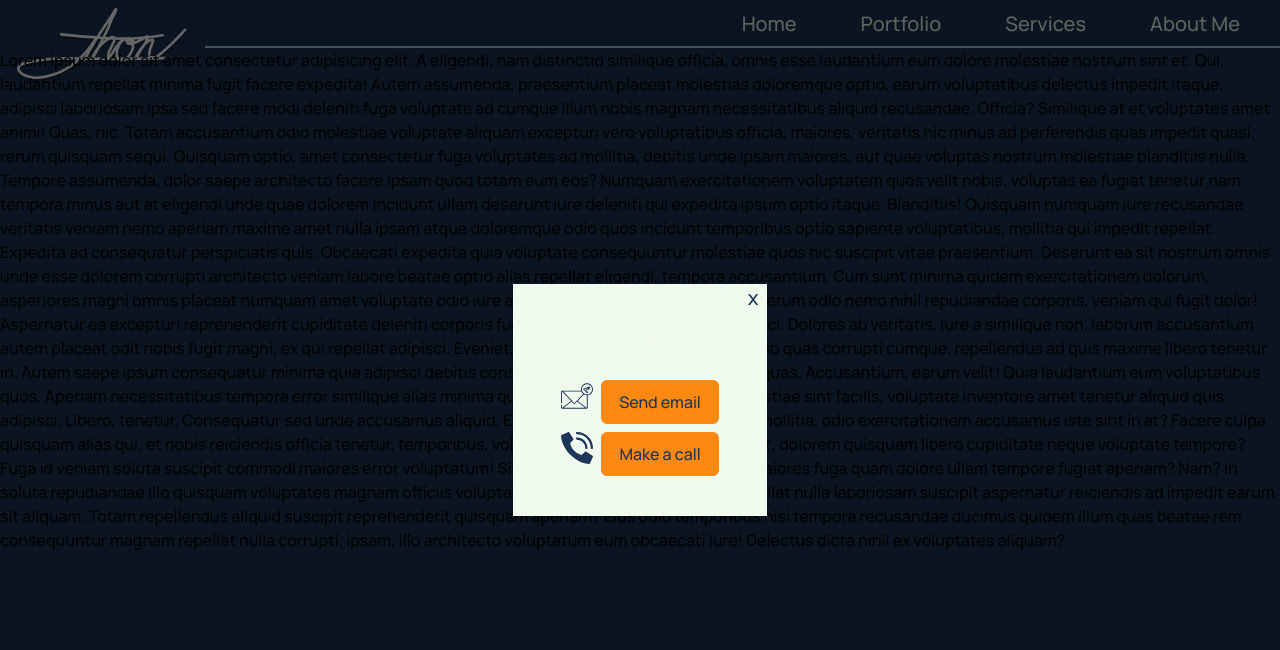
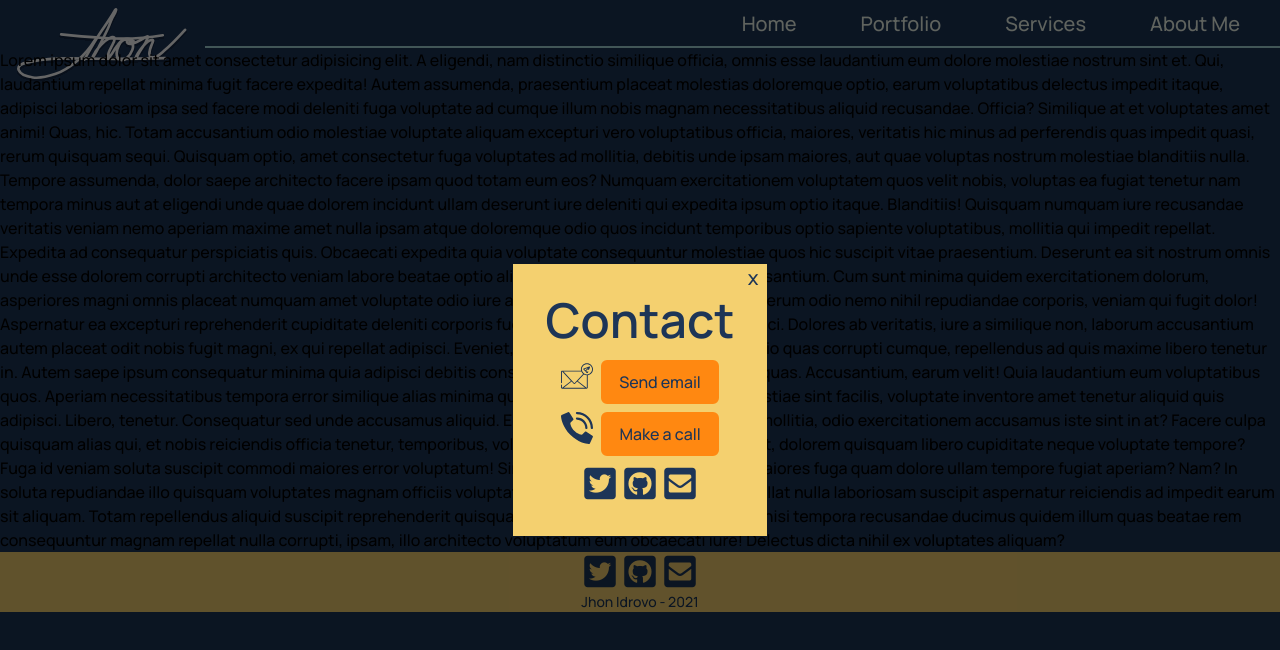
Before and after one commit to Jhon-Idrovo/portfolio-nextjs, a Next.js app: page /tests in a window 1280 px wide. Shown: the top 650 px of the page. Built offline with nearby package versions, Linux system fonts and the light colour scheme.

Commit message:
added footer and corrected about image

```diff
--- a/components/Contact.jsx
+++ b/components/Contact.jsx
@@ -2,20 +2,21 @@ import Link from "next/link";
 import { useRouter } from "next/router";
 
 import { es, en } from "../lib/texts";
+import SocialIcons from "./SocialIcons";
 
 function Contact({ close }) {
-  const router = useRouter()
-  const texts = router.locale==='es'?es:en;
+  const router = useRouter();
+  const texts = router.locale === "es" ? es : en;
   return (
     <div className="contact-base">
-      <div className="relative bg-secondary flex flex-col justify-center items-center p-8">
+      <div className="relative bg-primary flex flex-col justify-center items-center p-8">
         <button
-          className="text-txt-secondary text-xl absolute top-0 right-2"
+          className="text-txt-primary text-xl absolute top-0 right-2"
           onClick={close}
         >
           x
         </button>
-        <h2 className="text-txt-base mb-4">{texts.contact}</h2>
+        <h2 className="text-txt-primary mb-4">{texts.contact}</h2>
         <div className="contact-item">
           <svg
             id="email-icon"
@@ -63,6 +64,7 @@ function Contact({ close }) {
         {/* <Link href="">
         <a>Reach on Twitter</a>
 </Link> */}
+        <SocialIcons />
       </div>
     </div>
   );
--- a/components/Footer.jsx
+++ b/components/Footer.jsx
@@ -1,34 +1,13 @@
 import Link from "next/link";
-import { useRouter } from "next/router";
-
-import { es, en } from "../lib/texts";
-
-function Footer({openContact}) {
-  const router = useRouter();
-  const { locale } = router;
-  const texts = locale === "en" ? en : es;
+import SocialIcons from "./SocialIcons";
+function Footer() {
   return (
-    <footer className="w-screen bg-primary fixed bottom-0 right-0 left-0">
-      <nav className="footer-nav">
-        <ul className="mx-auto flex">
-          <li className="footer-item">
-            <Link href="/#portfolio">
-              <a>{texts.footerNavIndex}</a>
-            </Link>
-          </li>
-          <li className="footer-item">
-            <Link href="/#benefits">
-              <a>{texts.footerNavIndex1}</a>
-            </Link>
-          </li>
-          <li className="footer-item">
-            <Link href="/#contact">
-              <a onClick={openContact}>{texts.footerNavIndex2}</a>
-            </Link>
-          </li>
-        </ul>
-      </nav>
-    </footer>
+    <div className="main-footer">
+      <SocialIcons />
+      <p className="text-txt-primary w-min whitespace-nowrap mx-auto text-sm font-thin">
+        Jhon Idrovo - 2021
+      </p>
+    </div>
   );
 }
 
--- /dev/null
+++ b/components/MobileFooter.jsx
@@ -0,0 +1,35 @@
+import Link from "next/link";
+import { useRouter } from "next/router";
+
+import { es, en } from "../lib/texts";
+
+function MobileFooter({ openContact }) {
+  const router = useRouter();
+  const { locale } = router;
+  const texts = locale === "en" ? en : es;
+  return (
+    <footer className="w-screen bg-primary fixed bottom-0 right-0 left-0">
+      <nav className="footer-nav">
+        <ul className="mx-auto flex">
+          <li className="footer-item">
+            <Link href="/#portfolio">
+              <a>{texts.footerNavIndex}</a>
+            </Link>
+          </li>
+          <li className="footer-item">
+            <Link href="/#benefits">
+              <a>{texts.footerNavIndex1}</a>
+            </Link>
+          </li>
+          <li className="footer-item">
+            <Link href="/#contact">
+              <a onClick={openContact}>{texts.footerNavIndex2}</a>
+            </Link>
+          </li>
+        </ul>
+      </nav>
+    </footer>
+  );
+}
+
+export default MobileFooter;
--- /dev/null
+++ b/components/SocialIcons.jsx
@@ -0,0 +1,30 @@
+import Link from "next/link";
+function SocialIcons() {
+  return (
+    <div className="social-icons-container">
+      <div className="social-icon">
+        <Link href="https://twitter.com/JhonIdrovo_D">
+          <a target="_blank">
+            <i class="fab fa-twitter-square"></i>
+          </a>
+        </Link>
+      </div>
+      <div className="social-icon">
+        <Link href="https://twitter.com/JhonIdrovo_D">
+          <a target="_blank">
+            <i class="fab fa-github-square"></i>
+          </a>
+        </Link>
+      </div>
+      <div className="social-icon">
+        <Link href="mailto:jhonidrovo3@gmail.com">
+          <a>
+            <i class="fas fa-envelope-square"></i>
+          </a>
+        </Link>
+      </div>
+    </div>
+  );
+}
+
+export default SocialIcons;
--- a/pages/_app.js
+++ b/pages/_app.js
@@ -6,7 +6,7 @@ import "../styles/global.css";
 import NavBar from "../components/NavBar";
 import Footer from "../components/Footer";
 import Contact from "../components/Contact";
-
+import MobileFooter from "../components/MobileFooter";
 export default function App({ Component, pageProps }) {
   useEffect(() => {
     AOS.init();
@@ -36,12 +36,21 @@ export default function App({ Component, pageProps }) {
           href="https://fonts.googleapis.com/css2?family=Manrope:wght@500;600;700&display=swap"
           rel="stylesheet"
         ></link>
+        {/* Fonts Awesome */}
+        <link
+          rel="stylesheet"
+          href="https://cdnjs.cloudflare.com/ajax/libs/font-awesome/5.15.4/css/all.min.css"
+          integrity="sha512-1ycn6IcaQQ40/MKBW2W4Rhis/DbILU74C1vSrLJxCq57o941Ym01SwNsOMqvEBFlcgUa6xLiPY/NS5R+E6ztJQ=="
+          crossOrigin="anonymous"
+          referrerPolicy="no-referrer"
+        />
       </Head>
 
       <NavBar />
       <Component openContact={openContact} {...pageProps} />
       {isContactOpen ? <Contact close={closeContact} /> : null}
-      <Footer openContact={openContact} />
+      <Footer></Footer>
+      <MobileFooter openContact={openContact} />
     </>
   );
 }
--- a/styles/global.css
+++ b/styles/global.css
@@ -179,6 +179,9 @@ body {
 .section {
   @apply mx-4 my-24;
 }
+p br {
+  @apply my-4;
+}
 .section-header {
   @apply mx-auto w-min whitespace-nowrap mb-4;
 }
@@ -206,6 +209,9 @@ h6 {
 }
 .CTA {
   @apply cursor-pointer py-1 px-2 rounded-md border-secondary-accent border-2 hover:bg-base hover:text-txt-base bg-secondary-accent text-txt-secondary-accent;
+}
+.CTA-secondary {
+  @apply cursor-pointer py-1 px-2 rounded-md border-primary-accent border-2 hover:bg-primary hover:text-txt-primary-accent bg-primary-accent text-txt-secondary-accent;
 }
 .slide-img {
   height: 300px;
@@ -434,7 +440,7 @@ h6 {
     @apply absolute -right-full top-0 h-full w-full;
   }
 }
-/* FOOTER */
+/* MOBILE FOOTER */
 .footer-nav {
   @apply overflow-hidden;
 }
@@ -459,7 +465,7 @@ h6 {
 
 /* CONTACT */
 .contact-base {
-  @apply fixed top-0 left-0 right-0 bottom-0 flex justify-center items-center bg-base;
+  @apply fixed top-0 left-0 right-0 bottom-0 flex justify-center items-center;
   background-color: rgba(0, 0, 0, 0.603);
   z-index: 999999;
 }
@@ -476,6 +482,24 @@ h6 {
 }
 
 /* ABOUT */
+.about {
+  @apply text-txt-base max-w-5xl mx-auto mt-12;
+}
+.about-sidebar {
+  @apply fixed left-0 flex;
+}
+.sidebar-scroll {
+  @apply ml-8 mr-2;
+  height: 75vh;
+  width: 20px;
+}
+.scroll-inner {
+}
+.about-image {
+  @apply float-right relative;
+  width: 400px;
+  height: 600px;
+}
 .books-list {
   display: grid;
   gap: 1rem;
@@ -496,3 +520,44 @@ h6 {
 .strenghts > h4 {
   @apply mb-4 mt-8 text-primary;
 }
+
+@media only screen and (max-width: 650px) {
+  .about-image {
+    width: 200px;
+    height: 300px;
+  }
+}
+@media only screen and (max-width: 480px) {
+  .about-image {
+    width: 100%;
+  }
+}
+@media only screen and (max-width: 1400px) {
+  .about-sidebar {
+    display: none;
+  }
+}
+
+/* FOOTER */
+.main-footer {
+  @apply bg-primary  bottom-0 w-screen hidden;
+  height: fit-content;
+  z-index: 999;
+}
+.social-icon {
+  @apply text-txt-primary w-10 h-10 text-center text-4xl;
+}
+.social-icon i {
+  @apply w-full h-full;
+}
+.social-icons-container {
+  @apply flex justify-between items-center w-max mx-auto;
+}
+
+@media only screen and (min-width: 600px) {
+  .main-footer {
+    @apply bottom-10 block;
+  }
+  .social-icons-container {
+  }
+}
```
Also changed, not shown: pages/about.jsx (+41 -29 lines).
